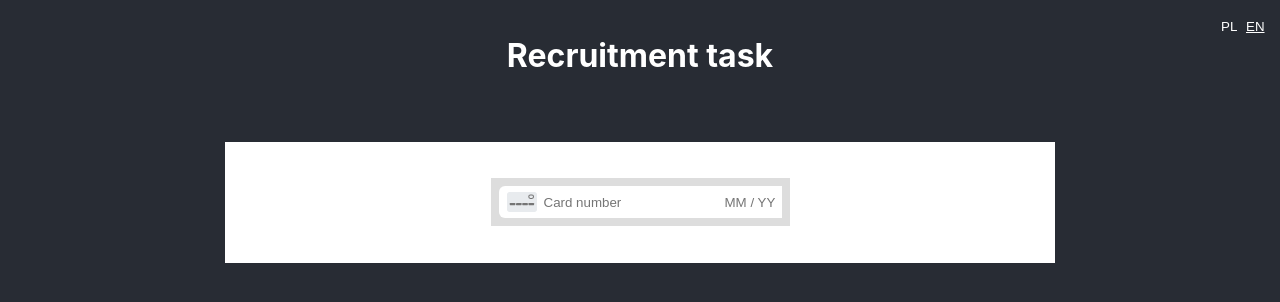
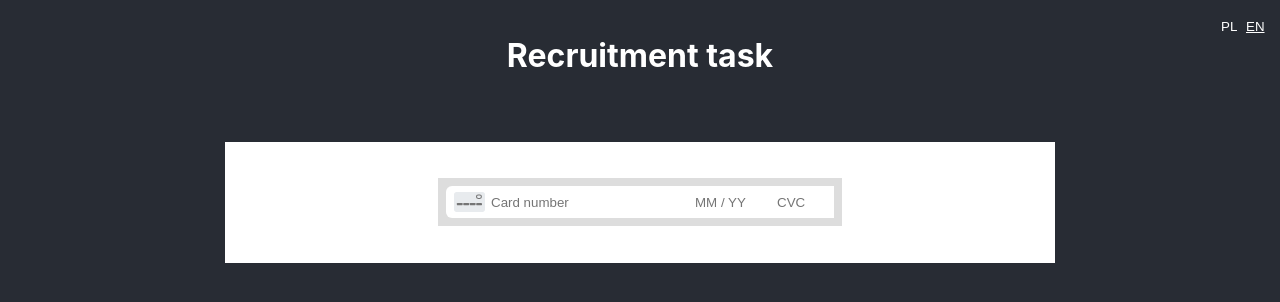
Before and after one commit to migace/credit-card-input, a React (Create React App) app: page / in a window 1280 px wide. Shown: the top 302 px of the page. Built offline with nearby package versions, Linux system fonts and the light colour scheme.

Commit message:
Added CredtcCardCVC component

```diff
--- /dev/null
+++ b/src/common/inputs/CreditCardInput/CreditCardCVC.tsx
@@ -0,0 +1,13 @@
+import React, { ChangeEvent, KeyboardEvent } from "react";
+
+import { CreditCardInputStyled } from "./styles";
+
+type CreditCardCVCProps = {
+    onChange: ({ currentTarget: { value } }: ChangeEvent<HTMLInputElement>) => void;
+    onKeyPress: (e: KeyboardEvent<HTMLInputElement>) => void;
+    value: string;
+};
+
+export const CreditCardCVC: React.FC<CreditCardCVCProps> = ({ onChange, onKeyPress, value }) => (
+    <CreditCardInputStyled placeholder="CVC" onChange={onChange} onKeyPress={onKeyPress} value={value} />
+);
--- a/src/common/inputs/CreditCardInput/index.tsx
+++ b/src/common/inputs/CreditCardInput/index.tsx
@@ -2,12 +2,14 @@ import React, { ChangeEvent, KeyboardEvent, useState, useEffect } from "react";
 
 import { CreditCardNumber } from "./CreditCardNumber";
 import { CreditCardExpiryDate } from "./CreditCardExpiryDate";
+import { CreditCardCVC } from "./CreditCardCVC";
 import { MessagesStyled, WrapperStyled } from "./styles";
 import {
     formatCardNumber,
     formatExpiryDate,
     getCardType,
     hasReachedMaximumLength,
+    hasCVCReachedMaxLength,
     isNumeric,
     validateExpiryDate,
 } from "./utils";
@@ -16,6 +18,7 @@ import { CARD_TYPES, DEFAULT_EXPIRY_DATE_LENGTH } from "./consts";
 export const CreditCardInput: React.FC = () => {
     const [credictCardNumber, setCreditCardNumber] = useState("");
     const [creditCardExpiryDate, setCreditCardExpiryDate] = useState("");
+    const [creditCardCVC, setCreditCardCVC] = useState("");
     const [message, setMessage] = useState("");
     const [cardType, setCardType] = useState(CARD_TYPES.NONE);
 
@@ -33,9 +36,14 @@ export const CreditCardInput: React.FC = () => {
     const creditCardNumberKeyPressHandler = (e: KeyboardEvent<HTMLInputElement>) =>
         (!isNumeric(e.key) || hasReachedMaximumLength(credictCardNumber)) && e.preventDefault();
 
-    const creditCardExpiryDateOnChangeHandler = ({ currentTarget: { value } }: ChangeEvent<HTMLInputElement>) => {
+    const creditCardExpiryDateOnChangeHandler = ({ currentTarget: { value } }: ChangeEvent<HTMLInputElement>) =>
         setCreditCardExpiryDate(formatExpiryDate(value));
-    };
+
+    const creditCardCVCOnChangeHandler = ({ currentTarget: { value } }: ChangeEvent<HTMLInputElement>) =>
+        setCreditCardCVC(value);
+
+    const creditCardCVCKeyPressHandler = (e: KeyboardEvent<HTMLInputElement>) =>
+        (!isNumeric(e.key) || hasCVCReachedMaxLength(creditCardCVC)) && e.preventDefault();
 
     return (
         <>
@@ -47,6 +55,11 @@ export const CreditCardInput: React.FC = () => {
                     onKeyPress={creditCardNumberKeyPressHandler}
                 />
                 <CreditCardExpiryDate value={creditCardExpiryDate} onChange={creditCardExpiryDateOnChangeHandler} />
+                <CreditCardCVC
+                    value={creditCardCVC}
+                    onChange={creditCardCVCOnChangeHandler}
+                    onKeyPress={creditCardCVCKeyPressHandler}
+                />
             </WrapperStyled>
             <MessagesStyled>{message}</MessagesStyled>
         </>
--- a/src/common/inputs/CreditCardInput/styles.ts
+++ b/src/common/inputs/CreditCardInput/styles.ts
@@ -17,6 +17,7 @@ export const CreditCardInputStyled = styled.input`
     height: 30px;
     border: 0;
     width: 55px;
+    padding-left: 25px;
 
     &:focus {
         outline: 0;
--- a/src/common/inputs/CreditCardInput/utils.ts
+++ b/src/common/inputs/CreditCardInput/utils.ts
@@ -7,6 +7,7 @@ import {
     DATE_OUT_OF_RANGE,
     EXPIRY_DATE_REGEX,
     MONTH_REGEX,
+    DEFAULT_CVC_LENGTH,
 } from "./consts";
 
 interface ICardData {
@@ -42,6 +43,8 @@ export const hasReachedMaximumLength = (cardNumber: string): boolean => {
 
     return maxCardNumberLength ? cardNumber.length >= maxCardNumberLength : false;
 };
+
+export const hasCVCReachedMaxLength = (cvc: string): boolean => cvc.length >= DEFAULT_CVC_LENGTH;
 
 export const formatCardNumber = (cardNumber: string): string => {
     const matchedCardNumber = cardNumber.match(DEFAULT_CARD_FORMAT);
```
Also changed, not shown: 1 other file (tests, documents, lock files or other folders).
